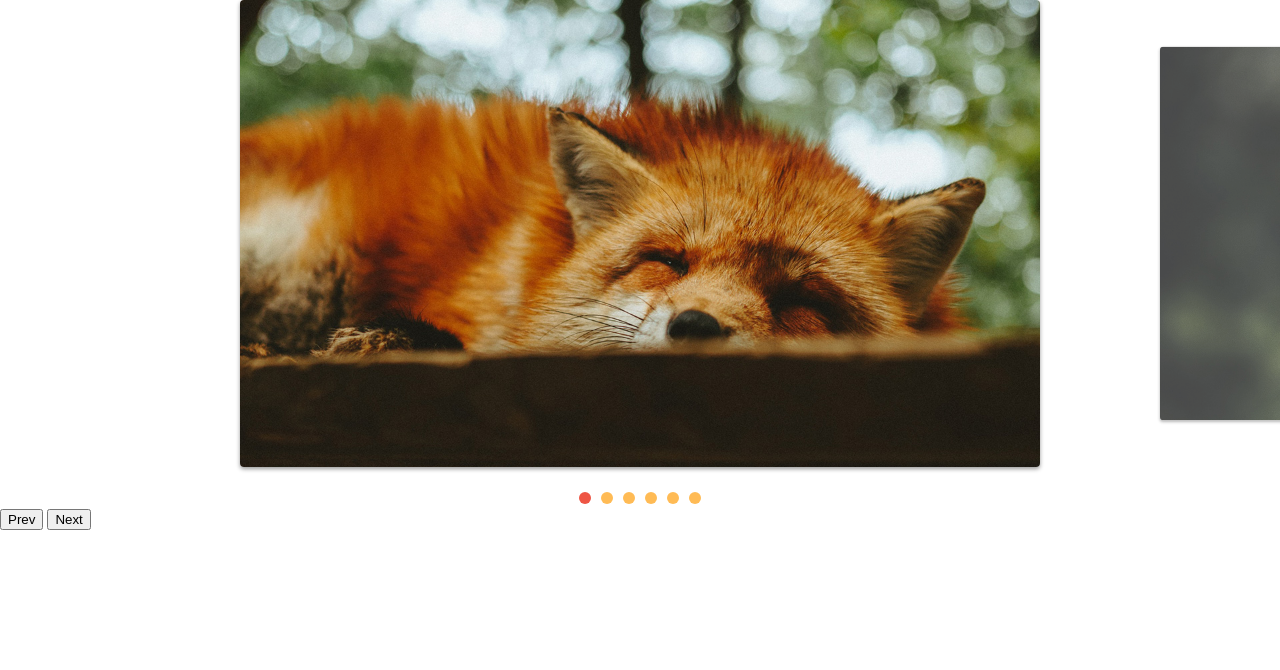
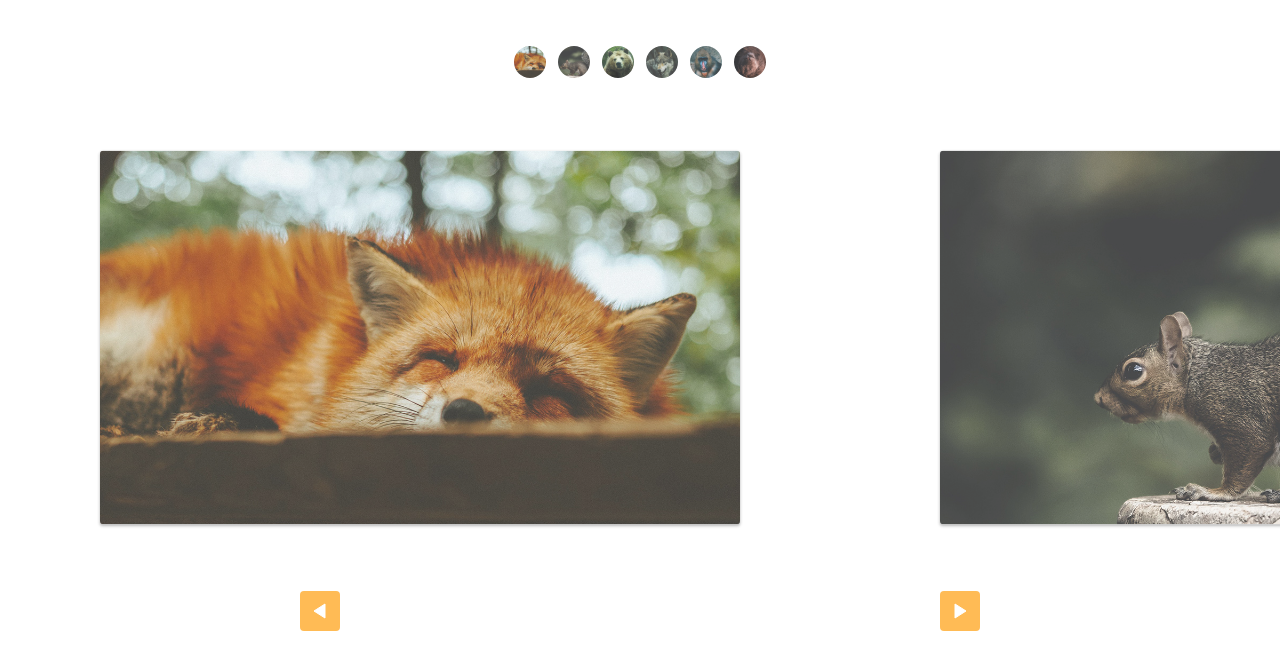
Before and after one commit to cbrognara/slide, a plain HTML site: page index.html in a window 1280 px wide. Drawn offline with Linux system fonts and the light colour scheme.

Commit message:
adicionado estilos da nav

```diff
--- a/css/style.css
+++ b/css/style.css
@@ -64,3 +64,48 @@ img {
 [data-control='slide'] li a:hover {
   background: #e54;
 }
+
+.custom-control {
+  display: flex;
+  justify-content: center;
+  margin-top: 40px;
+  margin-bottom: 20px;
+  flex-wrap: wrap;
+}
+
+.custom-control li {
+  opacity: 0.8;
+  transform: scale(0.8);
+  width: 40px;
+  height: 40px;
+  border-radius: 50%;
+  overflow: hidden;
+  margin: 2px;
+  box-shadow: 0, 2px, 2px, rgba(0, 0, 0, 0.5);
+  transition: 0.3s;
+}
+
+.custom-control li.active {
+  opacity: 1;
+  transform: scale(1);
+}
+
+.arrow-nav {
+  display: flex;
+  justify-content: space-around;
+  margin: 20px 0;
+}
+
+.arrow-nav button {
+  cursor: pointer;
+  border: none;
+  border-radius: 4px;
+  color: white;
+  width: 40px;
+  height: 40px;
+  background: #fb5 url('/img/arrow.svg') center center no-repeat;
+}
+
+.arrow-nav button.prev {
+  transform: rotate(-180deg);
+}
--- a/index.html
+++ b/index.html
@@ -12,6 +12,14 @@
 </head>
 
 <body>
+  <ul class="custom-control">
+    <li><img src="./img/foto1-thumb.jpg" alt=""></li>
+    <li><img src="./img/foto2-thumb.jpg" alt=""></li>
+    <li><img src="./img/foto3-thumb.jpg" alt=""></li>
+    <li><img src="./img/foto4-thumb.jpg" alt=""></li>
+    <li><img src="./img/foto5-thumb.jpg" alt=""></li>
+    <li><img src="./img/foto6-thumb.jpg" alt=""></li>
+  </ul>
   <div class="slide-wrapper">
     <ul class="slide">
       <li><img src="./img/foto1.jpg" alt=""></li>
@@ -24,8 +32,8 @@
   </div>
 
   <div class="arrow-nav">
-    <button class="prev">Prev</button>
-    <button class="next">Next</button>
+    <button class="prev"></button>
+    <button class="next"></button>
 
   </div>
 
--- a/js/script.js
+++ b/js/script.js
@@ -7,4 +7,4 @@ slide.changeSlide(1)
 slide.activePrevSlide()
 
 slide.addArrow('.prev', '.next')
-slide.addControl()
+slide.addControl('.custom-control')
--- a/js/slide.js
+++ b/js/slide.js
@@ -153,7 +153,7 @@ export class Slide {
   }
 }
 
-export class SlideNav extends Slide {
+export default class SlideNav extends Slide {
   constructor(slide, wrapper) {
     super(slide, wrapper)
     this.bindControlEvents()
```
